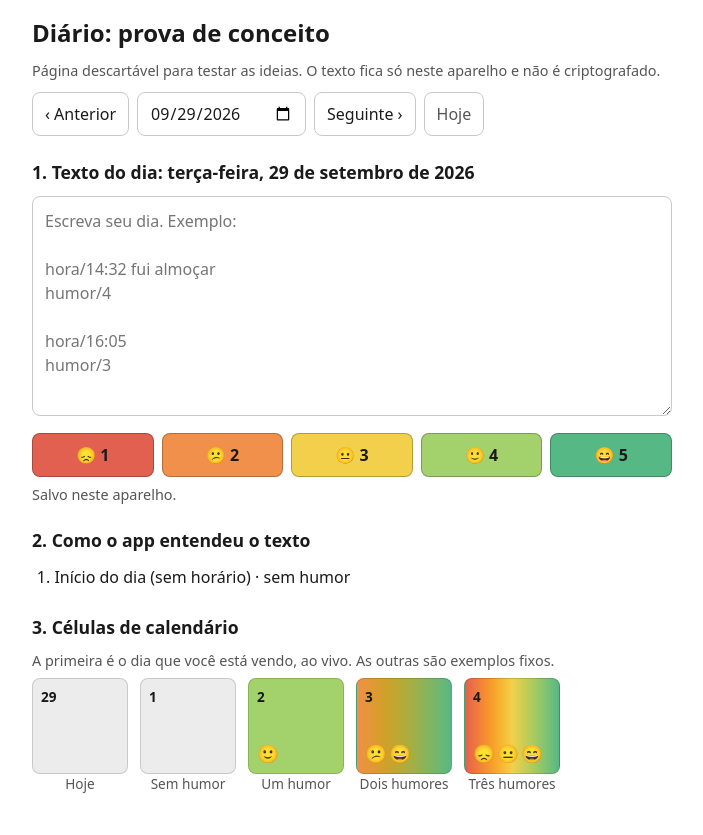
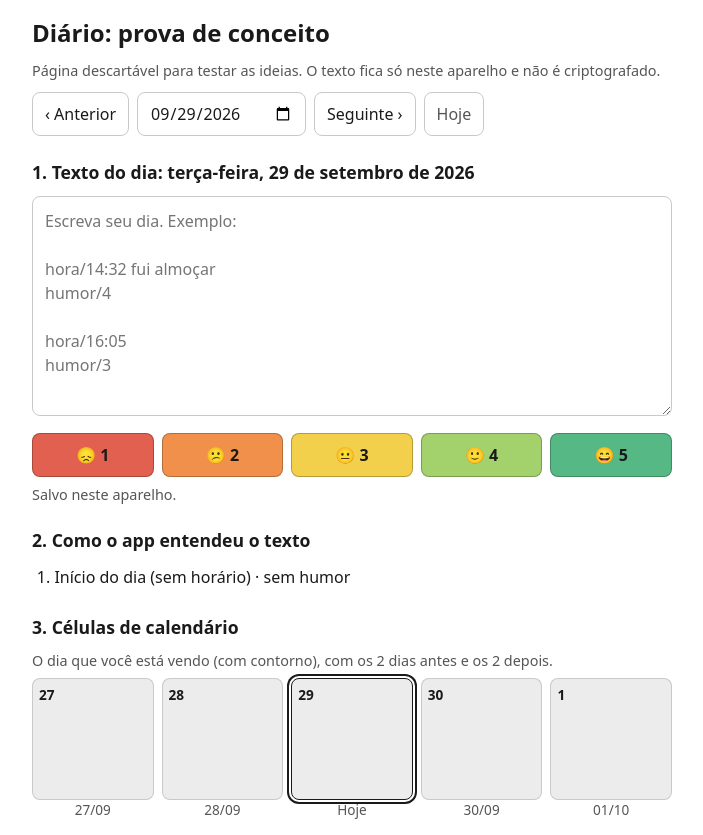
Before and after one commit to darciayres/diario, a React (Vite) app: page / in a window 1280 px wide. Shown: the whole page, without its empty margins (288-991 px from the left). Before the commit the page ends 809 px from the top, so only its background shows below. Built offline with nearby package versions, Linux system fonts and the light colour scheme.

Commit message:
Calendário da prova de conceito usa dias reais em vez de exemplos fixos
Cinco colunas iguais, para os cinco dias caberem em tela estreita.
Os vizinhos mostram os humores salvos em cada dia.

Co-Authored-By: Claude Sonnet 5.5 <noreply@anthropic.com>

```diff
--- a/src/App.tsx
+++ b/src/App.tsx
@@ -1,6 +1,6 @@
 import { useLayoutEffect, useRef, useState } from 'react'
 import type { ChangeEvent } from 'react'
-import { carregarDia, dataDeHoje, dataPorExtenso, horaAgora, salvarDia, somarDias } from './armazenamento/dia.ts'
+import { carregarDia, dataCurta, dataDeHoje, dataPorExtenso, horaAgora, salvarDia, somarDias } from './armazenamento/dia.ts'
 import { CelulaCalendario } from './calendario/CelulaCalendario.tsx'
 import { EMOJI_HUMOR } from './calendario/celula.ts'
 import { aplicarHumor, inserirHoraAutomatica } from './editor/comandos.ts'
@@ -11,6 +11,13 @@ humor/4
 
 hora/16:05
 humor/3`
+
+/** Humores do dia (1 a 5), na ordem dos blocos. */
+function humoresDoTexto(texto: string): number[] {
+  return parse(texto)
+    .blocos.filter((b) => b.humor !== null)
+    .map((b) => b.humor as number)
+}
 
 function App() {
   const [hoje] = useState(() => dataDeHoje())
@@ -73,7 +80,14 @@ function App() {
   }
 
   const { blocos, avisos } = parse(texto)
-  const humoresDoDia = blocos.filter((b) => b.humor !== null).map((b) => b.humor as number)
+
+  // Calendário: o dia aberto, 2 dias antes e 2 depois. O dia aberto usa o texto ao vivo;
+  // os vizinhos são lidos do que está salvo no aparelho.
+  const diasDoCalendario = [-2, -1, 0, 1, 2].map((deslocamento) => {
+    const dia = somarDias(data, deslocamento)
+    const humores = humoresDoTexto(deslocamento === 0 ? texto : carregarDia(dia))
+    return { dia, humores, atual: deslocamento === 0 }
+  })
 
   return (
     <main className="poc">
@@ -154,28 +168,14 @@ function App() {
 
       <section aria-labelledby="titulo-calendario">
         <h2 id="titulo-calendario">3. Células de calendário</h2>
-        <p className="nota">A primeira é o dia que você está vendo, ao vivo. As outras são exemplos fixos.</p>
+        <p className="nota">O dia que você está vendo (com contorno), com os 2 dias antes e os 2 depois.</p>
         <div className="celulas">
-          <figure>
-            <CelulaCalendario dia={Number(data.slice(8))} humores={humoresDoDia} />
-            <figcaption>{data === hoje ? 'Hoje' : 'Este dia'}</figcaption>
-          </figure>
-          <figure>
-            <CelulaCalendario dia={1} humores={[]} />
-            <figcaption>Sem humor</figcaption>
-          </figure>
-          <figure>
-            <CelulaCalendario dia={2} humores={[4]} />
-            <figcaption>Um humor</figcaption>
-          </figure>
-          <figure>
-            <CelulaCalendario dia={3} humores={[2, 5]} />
-            <figcaption>Dois humores</figcaption>
-          </figure>
-          <figure>
-            <CelulaCalendario dia={4} humores={[1, 3, 5]} />
-            <figcaption>Três humores</figcaption>
-          </figure>
+          {diasDoCalendario.map(({ dia, humores, atual }) => (
+            <figure key={dia}>
+              <CelulaCalendario dia={Number(dia.slice(8))} humores={humores} atual={atual} />
+              <figcaption>{dia === hoje ? 'Hoje' : dataCurta(dia)}</figcaption>
+            </figure>
+          ))}
         </div>
       </section>
     </main>
--- a/src/index.css
+++ b/src/index.css
@@ -123,9 +123,9 @@ textarea {
 }
 
 .celulas {
-  display: flex;
-  flex-wrap: wrap;
-  gap: var(--space-gap);
+  display: grid;
+  grid-template-columns: repeat(5, minmax(0, 1fr)); /* 5 dias sempre na mesma linha, mesmo em tela estreita */
+  gap: 8px;
 }
 
 figure {
@@ -140,13 +140,19 @@ figure {
   display: flex;
   flex-direction: column;
   justify-content: space-between;
-  width: 96px;
-  height: 96px;
-  padding: 8px;
+  width: 100%;
+  aspect-ratio: 1 / 1;
+  padding: 6px;
   color: var(--color-text);
   border: 1px solid rgba(0, 0, 0, 0.15);
   border-radius: 8px;
   text-align: left;
+}
+
+/* Contorno duplo (escuro por fora, branco por dentro): aparece sobre qualquer cor do humor. */
+.celula-atual {
+  border-color: var(--color-text);
+  box-shadow: 0 0 0 2px var(--color-bg), 0 0 0 4px var(--color-text);
 }
 
 .celula-dia {
@@ -155,6 +161,8 @@ figure {
 
 .celula-humores {
   display: flex;
+  flex-wrap: wrap;
   gap: 2px;
-  font-size: 1.1rem;
+  font-size: 0.95rem;
+  line-height: 1.1;
 }
```
Also changed, not shown: 1 other file (tests, documents, lock files or other folders).
